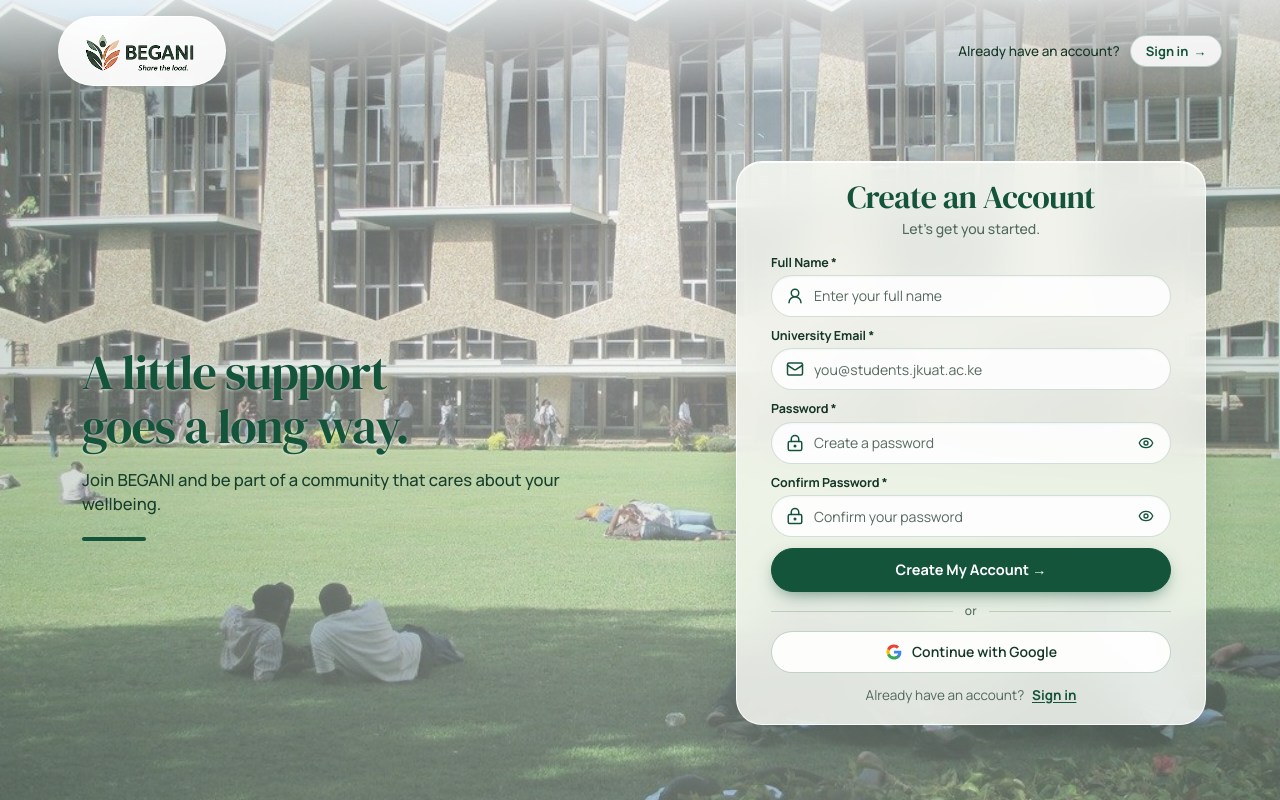
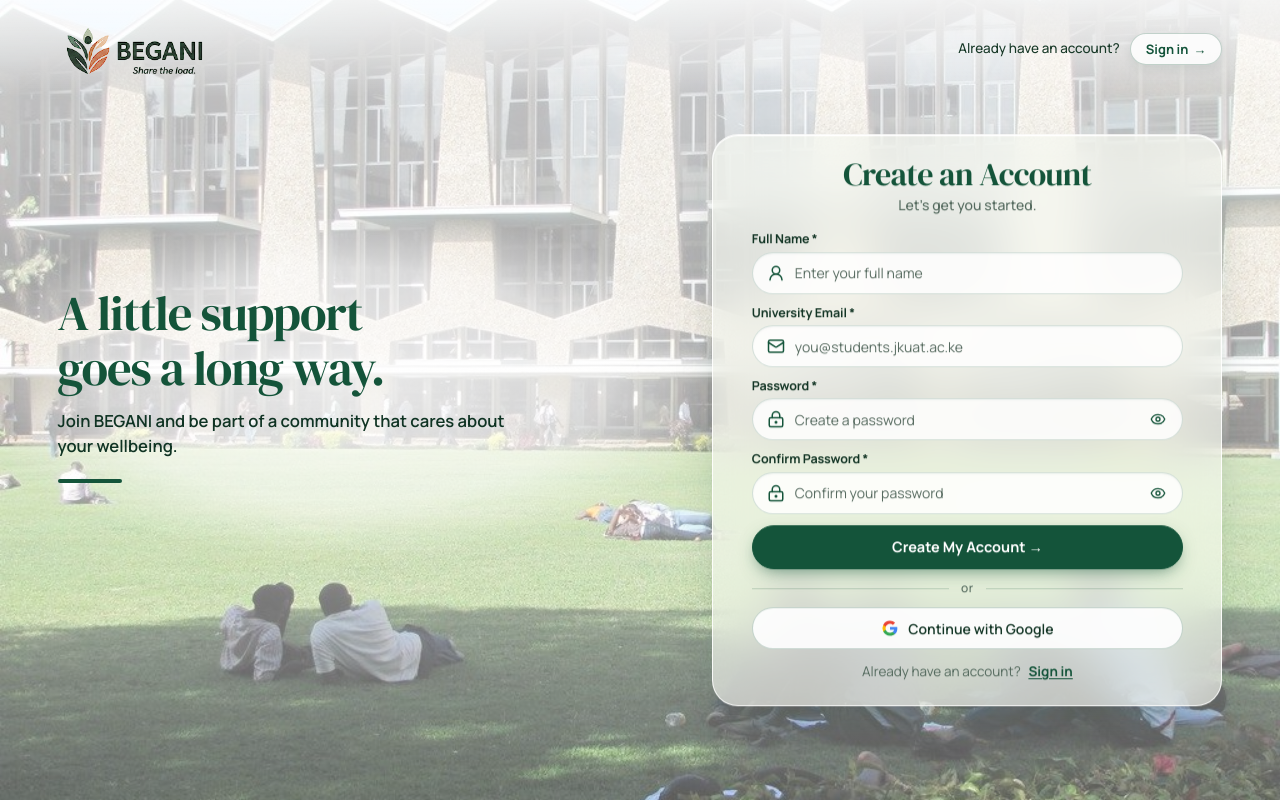
Before and after one commit to smiling-cmd/Begani, a React (Vite) app in the folder frontend/: page /register in a window 1280 px wide. Built offline with nearby package versions, Linux system fonts and the light colour scheme; no server answers.

Commit message:
login changes

```diff
--- a/frontend/src/components/AuthLayout.css
+++ b/frontend/src/components/AuthLayout.css
@@ -24,10 +24,9 @@
   color: var(--auth-ink);
   font-family: var(--font-body, 'Manrope', system-ui, sans-serif);
   background:
-    radial-gradient(circle at 50% 30%, rgba(255, 255, 255, 0.18) 0%, rgba(20, 60, 40, 0.22) 100%),
-    linear-gradient(180deg, rgba(255, 255, 255, 0.3) 0%, rgba(236, 243, 233, 0.42) 100%),
+    linear-gradient(180deg, rgba(255, 255, 255, 0.78) 0%, rgba(255, 255, 255, 0.55) 55%, rgba(255, 255, 255, 0.35) 100%),
     url('../assets/background.jpg') center center / cover no-repeat,
-    #cfded0;
+    #e6efe6;
 }
 
 /* Prevent extra scroll on standard desktop viewports */
@@ -57,26 +56,21 @@
   align-items: center;
   line-height: 0;
   text-decoration: none;
-  padding: 8px 20px;
-  border-radius: 999px;
-  background: rgba(255, 255, 255, 0.92);
-  border: 1px solid rgba(255, 255, 255, 0.95);
-  box-shadow: 0 6px 20px -4px rgba(16, 50, 35, 0.15);
-  backdrop-filter: blur(14px);
-  -webkit-backdrop-filter: blur(14px);
-  transition: all 0.2s ease;
+  padding: 0;
+  background: none;
+  border: 0;
+  box-shadow: none;
+  transition: opacity 0.2s ease;
 }
 
 .auth-brand:hover {
-  background: #ffffff;
-  transform: translateY(-1px);
-  box-shadow: 0 8px 24px -4px rgba(16, 50, 35, 0.2);
+  opacity: 0.85;
 }
 
 .auth-brand img {
   display: block;
   width: auto;
-  height: clamp(52px, 6.2vh, 68px);
+  height: clamp(62px, 8.2vh, 88px);
 }
 
 .auth-switch {
@@ -130,14 +124,57 @@
   min-height: 0;
 }
 
+/* Login: photo card and form card share the same height */
+.auth-stage--split {
+  align-items: stretch;
+  padding-top: clamp(8px, 2vh, 24px);
+}
+
+.auth-stage--split .auth-card {
+  transform: none;
+  display: flex;
+  flex-direction: column;
+  justify-content: center;
+}
+
 /* ---- Left Hero Text (Sign-Up Page) ---- */
 .auth-hero-text {
   flex: 1 1 500px;
   max-width: 580px;
-  padding: 12px 8px;
+  padding: clamp(22px, 3.4vh, 36px) clamp(24px, 2.8vw, 40px);
   display: flex;
   flex-direction: column;
   justify-content: center;
+  position: relative;
+  transform: translateY(clamp(-64px, -7vh, -20px));
+}
+
+/* Soft white fade behind the text so it stays readable on the busy photo */
+.auth-hero-text::before {
+  content: '';
+  position: absolute;
+  inset: -40px -70px;
+  z-index: -1;
+  pointer-events: none;
+  background: radial-gradient(
+    ellipse at center,
+    rgba(255, 255, 255, 0.78) 0%,
+    rgba(255, 255, 255, 0.55) 50%,
+    rgba(255, 255, 255, 0) 75%
+  );
+}
+
+/* Sign up: line the headline up with the logo and the card with the Sign in pill */
+@media (min-width: 961px) {
+  .auth-stage:not(.auth-stage--split) {
+    max-width: none;
+    padding-left: clamp(20px, 4.5vw, 64px);
+    padding-right: clamp(20px, 4.5vw, 64px);
+  }
+
+  .auth-stage:not(.auth-stage--split) .auth-hero-text {
+    padding-left: 0;
+  }
 }
 
 .auth-hero-title {
@@ -148,15 +185,14 @@
   font-weight: 400;
   line-height: 1.12;
   letter-spacing: -0.025em;
-  text-shadow: 0 1px 3px rgba(255, 255, 255, 0.6);
 }
 
 .auth-hero-desc {
   margin: 0 0 20px;
-  color: #173f2c;
+  color: #0f3323;
   font-size: clamp(1rem, 1.3vw, 1.2rem);
   line-height: 1.5;
-  font-weight: 500;
+  font-weight: 600;
   max-width: 480px;
 }
 
@@ -205,7 +241,10 @@
 .auth-photo-gradient {
   position: absolute;
   inset: 0;
-  background: linear-gradient(
+  background:
+    /* soft green tint on top so the grey photo backdrop blends in */
+    linear-gradient(180deg, rgba(190, 220, 196, 0.55) 0%, rgba(190, 220, 196, 0) 38%),
+    linear-gradient(
       180deg,
       rgba(20, 84, 58, 0) 25%,
       rgba(20, 84, 58, 0.6) 55%,
@@ -263,22 +302,18 @@
   letter-spacing: 0.01em;
 }
 
-.auth-badge-icon {
-  color: #55e69e;
-  flex-shrink: 0;
-}
-
 /* ---- Right Glass Card ---- */
 .auth-card {
   position: relative;
   z-index: 2;
-  flex: 0 1 470px;
-  max-width: 470px;
+  flex: 0 1 510px;
+  max-width: 510px;
   width: 100%;
-  padding: clamp(18px, 2.2vh, 26px) clamp(20px, 2.8vw, 34px);
+  padding: clamp(20px, 2.8vh, 32px) clamp(22px, 3vw, 40px);
+  transform: translateY(clamp(-26px, -2.6vh, -8px));
   border-radius: 26px;
   border: 1px solid rgba(255, 255, 255, 0.85);
-  background: rgba(247, 250, 243, 0.84);
+  background: rgba(247, 250, 243, 0.62);
   box-shadow: 0 20px 50px -16px rgba(16, 50, 35, 0.28), inset 0 1px 0 rgba(255, 255, 255, 0.9);
   backdrop-filter: blur(24px) saturate(1.15);
   -webkit-backdrop-filter: blur(24px) saturate(1.15);
@@ -630,6 +665,7 @@
 
 /* ---- Responsive Adjustments ---- */
 @media (max-width: 960px) {
+  .auth-hero-text, .auth-card { transform: none; }
   .auth-stage {
     flex-direction: column;
     padding: 10px 20px 32px;
--- a/frontend/src/components/AuthLayout.jsx
+++ b/frontend/src/components/AuthLayout.jsx
@@ -1,6 +1,6 @@
 import { useState } from 'react';
 import { Link } from 'react-router-dom';
-import { Eye, EyeOff, Heart, LockKeyhole, ShieldCheck, Users } from 'lucide-react';
+import { Eye, EyeOff, LockKeyhole } from 'lucide-react';
 import beganiLogo from '../assets/logo1.png';
 import sidePhoto from '../assets/students.jpeg';
 import './AuthLayout.css';
@@ -33,7 +33,7 @@ export default function AuthLayout({
         </div>
       </header>
 
-      <main className={`auth-stage auth-stage--${align}`}>
+      <main className={`auth-stage auth-stage--${align}${showPhoto && !heroText ? ' auth-stage--split' : ''}`}>
         {heroText && (
           <aside className="auth-hero-text" aria-label="Begani mission">
             <h1 className="auth-hero-title">{heroText.title}</h1>
@@ -55,23 +55,14 @@ export default function AuthLayout({
               <div className="auth-photo-gradient" />
             </div>
             <div className="auth-photo-content">
-              <h2 className="auth-photo-title">Share the load with someone who listens.</h2>
+              <h2 className="auth-photo-title">Share the load.</h2>
               <p className="auth-photo-desc">
-                A safe space to express yourself, find support and take things one step at a time.
+                A safe space to find support, one step at a time.
               </p>
               <div className="auth-photo-badges">
-                <div className="auth-badge-pill">
-                  <ShieldCheck size={18} className="auth-badge-icon" />
-                  <span>Talk Freely and Safely</span>
-                </div>
-                <div className="auth-badge-pill">
-                  <Users size={18} className="auth-badge-icon" />
-                  <span>Get Support from Peers</span>
-                </div>
-                <div className="auth-badge-pill">
-                  <Heart size={18} className="auth-badge-icon" />
-                  <span>Prioritize Your Wellbeing</span>
-                </div>
+                <div className="auth-badge-pill"><span>Talk freely</span></div>
+                <div className="auth-badge-pill"><span>Peer support</span></div>
+                <div className="auth-badge-pill"><span>Your wellbeing</span></div>
               </div>
             </div>
           </aside>
--- a/frontend/src/pages/Login.jsx
+++ b/frontend/src/pages/Login.jsx
@@ -65,7 +65,7 @@ export default function Login() {
       </div>
 
       <button
-        className="auth-google auth-google--primary"
+        className="auth-google auth-google--secondary"
         type="button"
         onClick={() => setNotice('Google sign-in is not connected yet. Please use your email below.')}
       >
@@ -124,7 +124,7 @@ export default function Login() {
       </form>
 
       <p className="auth-foot">
-        New to BEGANI? <Link to="/register">Create your account.</Link>
+        New to BEGANI? <Link to="/register">Create an account</Link>
       </p>
     </AuthLayout>
   );
```
Lines whose indentation alone changed are shown as unchanged.
